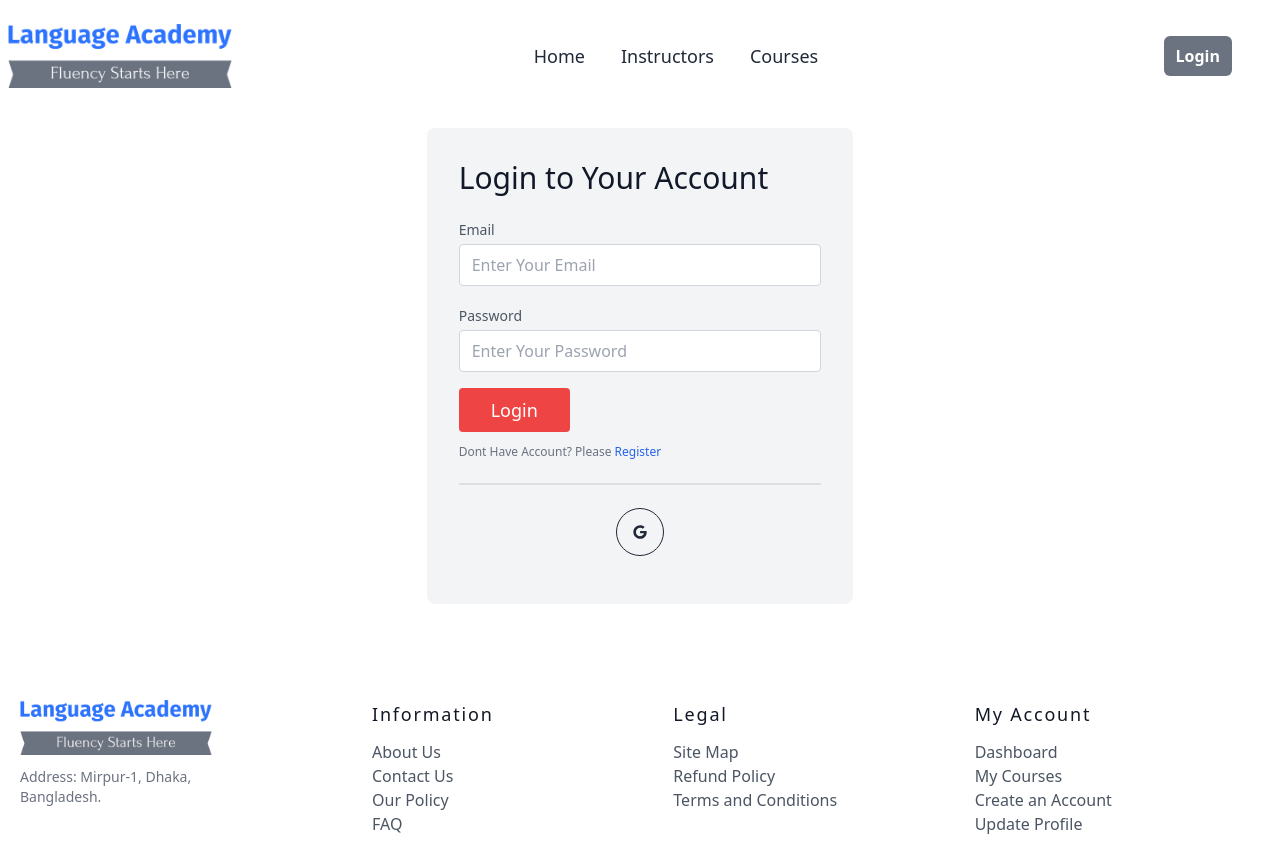
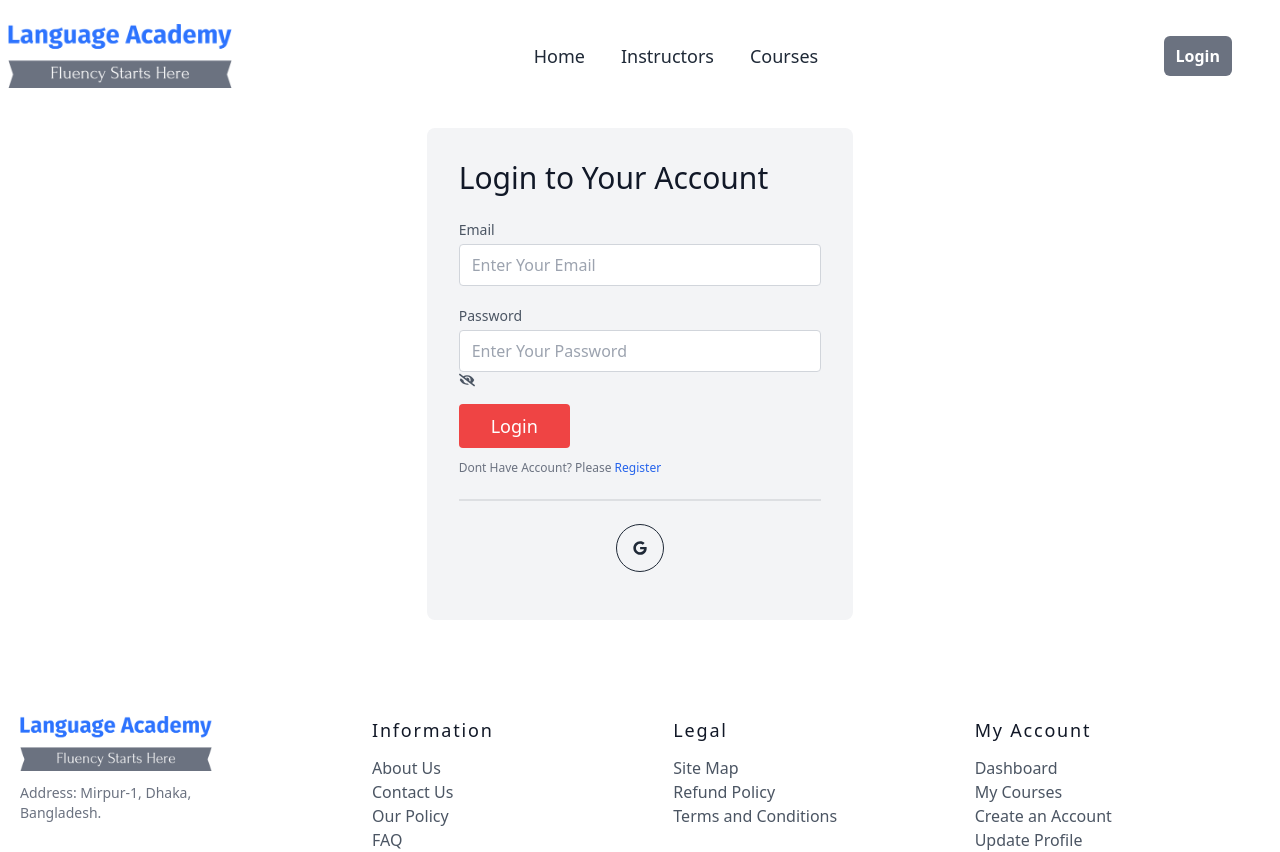
Before and after one commit to mhmahdi97/language-academy-client, a React (Vite) app: page /login in a window 1280 px wide. Shown: the top 852 px of the page. Built offline with nearby package versions, Linux system fonts and the light colour scheme; no server answers.

Commit message:
created toggle icon for show/hide login password

```diff
--- a/src/Pages/Login/Login.jsx
+++ b/src/Pages/Login/Login.jsx
@@ -4,10 +4,12 @@ import { Link, useLocation, useNavigate } from 'react-router-dom';
 import { useForm } from 'react-hook-form';
 import Swal from 'sweetalert2';
 import SocialLogin from '../Shared/SocialLogin';
+import { FaEyeSlash, FaEye } from 'react-icons/fa';
 
 const Login = () => {
 
     const [error, setError] = useState('');
+    const [togglePassword, setTogglePassword] = useState(false);
 
     const { register, handleSubmit, reset, formState: { errors } } = useForm();
     const { signIn } = useContext(AuthContext);
@@ -15,6 +17,10 @@ const Login = () => {
     const location = useLocation();
 
     const from = location.state?.from?.pathname || "/";
+
+    const handleTogglePassword = () => {
+        setTogglePassword(!togglePassword);
+    }
 
     const handleLogin = data => {
         signIn(data.email, data.password)
@@ -40,12 +46,7 @@ const Login = () => {
                     setError('Account Not Found!!!')
                 }
             })
-
-
-
-
     }
-
 
     return (
         <div className="text-gray-600 body-font">
@@ -59,7 +60,7 @@ const Login = () => {
                     </div>
                     <div className="relative mb-4">
                         <label className="leading-7 text-sm text-gray-600">Password</label>
-                        <input type="password" {...register("password", { required: true })} placeholder="Enter Your Password" className="w-full bg-white rounded border border-gray-300 focus:border-red-500 focus:ring-2 focus:ring-red-200 text-base outline-none text-gray-700 py-1 px-3 leading-8 transition-colors duration-200 ease-in-out" />
+                        <input type={!togglePassword ? "password" : "text"} {...register("password", { required: true })} placeholder="Enter Your Password" className="w-full bg-white rounded border border-gray-300 focus:border-red-500 focus:ring-2 focus:ring-red-200 text-base outline-none text-gray-700 py-1 px-3 leading-8 transition-colors duration-200 ease-in-out" /> <span onClick={handleTogglePassword} className='cursor-pointer'> {!togglePassword ? <FaEyeSlash></FaEyeSlash> : <FaEye></FaEye>} </span>
                         <p className='text-red-600 text-lg mt-2'>{error}</p>
                     </div>
                     <button className="text-white bg-red-500 border-0 py-2 px-8 focus:outline-none hover:bg-red-600 rounded text-lg">Login</button>
```
